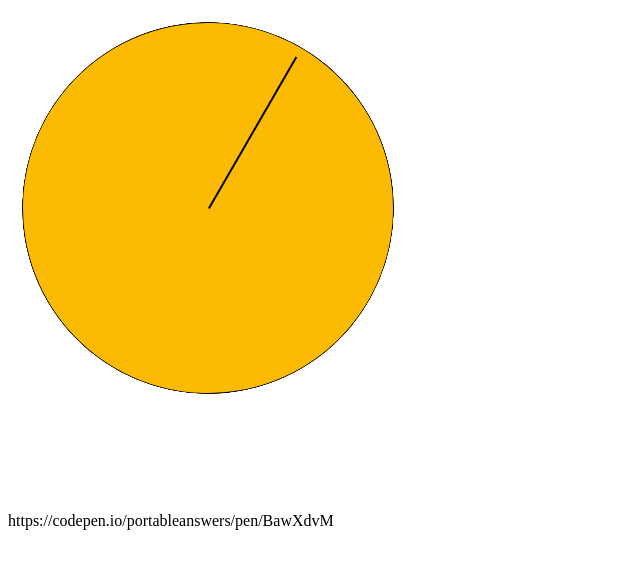
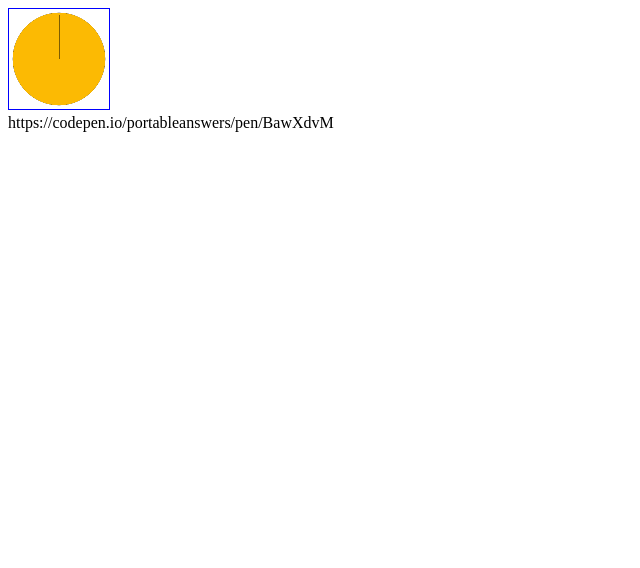
Before and after one commit to chadLinthicum/APP-Analog_Clock, a plain HTML site: page index.html in a window 1280 px wide. Shown: the whole page, without its empty margins (0-640 px from the left). Drawn offline with Linux system fonts and the light colour scheme.

```diff
--- a/index.html
+++ b/index.html
@@ -4,12 +4,16 @@
     <meta charset="UTF-8">
     <title>Hand Clock</title>
     <style>
-        /* Add your CSS here */
+        #canvas {
+          height: 100px;
+          width: 100px;
+          border: 1px solid blue;
+        }
     </style>
 </head>
 <body>
  <div>
-   <canvas id="canvas" width="500" height="500"></canvas>
+   <canvas id="canvas" width="400" height="400"></canvas>
  </div>
 </body>
 <script src="./script.js">
--- a/script.js
+++ b/script.js
@@ -8,13 +8,11 @@
 
 drawClockFace();
 
-secondHandStartPos();
+drawSecondsHand();
 
-setInterval(function() {
-  //add function to align hand with source of truth
-  drawClockFace();
-  secondHandMovement();
-}, 1000);
+// setInterval(function() {
+//   drawSecondsHand();
+// }, 500);
 
 function drawClockFace() {
   ctx.beginPath();
@@ -24,18 +22,44 @@
   ctx.fill();
 }
 
-function secondHandStartPos() {
-  ctx.translate(handsX, handsY); //translates canvas to the coordinates
-  ctx.rotate( (Math.PI / 180 * (seconds*6))); //increments hand by 6 degrees
-  ctx.translate(-handsX, -handsY); //translates canvas back to 0, 0
+function drawSecondsHand() {
+  ctx.translate(200,200);
+
+
+
+
+  if (seconds == 1) {
+    degrees = 6
+    ctx.rotate(Math.PI / 180 * degrees);
+  }
+
+  if (seconds == 2) {
+    degrees = 12
+    ctx.rotate(Math.PI / 180 * degrees);
+  }
+
+  ctx.fillStyle = "black";
+  ctx.fillRect(0,0,2,-175);
 }
 
-function secondHandMovement() {
-  let L = -175; //sets the seconds hand to 12 position
-  let W = 2;
-  ctx.translate(handsX, handsY); //translates the canvas to the x & y coordinates
-  ctx.rotate( (Math.PI / 180 * 6));
-  ctx.translate(-handsX, -handsY); //translates center back to 0,0
-  ctx.fillStyle = 'black';
-  ctx.fillRect(handsX, handsY, W, L);
-}
+
+
+
+
+// function secondHandStartPos() {
+//   ctx.translate(handsX, handsY);
+//   ctx.rotate( (Math.PI / 180 * (seconds*6)));
+//   // ctx.translate(-handsX, -handsY);
+// }
+
+// function secondHandMovement() {
+//   let L = -175; //sets the seconds hand to 12 position
+//   let W = 2;
+//   // ctx.translate(handsX, handsY);
+//   ctx.rotate( (Math.PI / 180 * 6));
+//   // ctx.translate(-handsX, -handsY);
+//   ctx.fillStyle = 'black';
+//   ctx.fillRect(handsX, handsY, W, L);
+//   let seconds = (new Date()).getSeconds();
+//   console.log("seconds = " + seconds);
+// }
```
